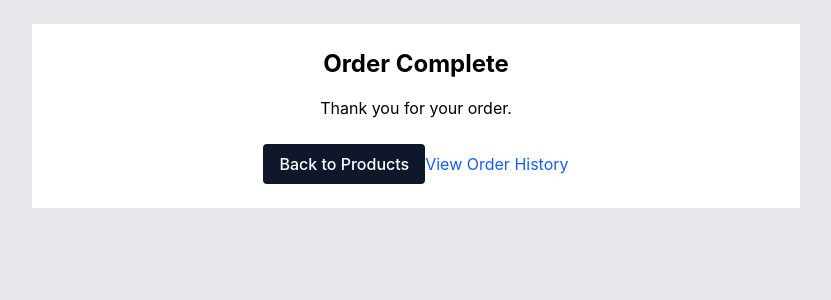
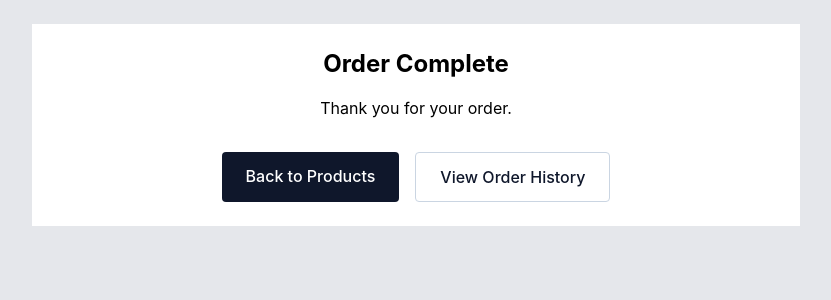
Before and after one commit to mae134/ec-cart-app, a React (Vite) app: page /order-complete in a window 1280 px wide. Shown: the top 300 px of the page, without its empty margins (224-1055 px from the left). Built offline with nearby package versions, Linux system fonts and the light colour scheme; no server answers.

Commit message:
Style: improve order complete page button layout
- Align action buttons horizontally
- Improve button spacing and styling

```diff
--- a/src/pages/OrderCompletePage.tsx
+++ b/src/pages/OrderCompletePage.tsx
@@ -8,15 +8,21 @@ function OrderCompletePage() {
 
         <p className="mt-4">Thank you for your order.</p>
 
-        <Link to="/" className="mt-6 inline-block rounded bg-slate-900 px-4 py-2 font-medium text-white">
+        <div className="mt-8 flex justify-center gap-4">
+          <Link
+            to="/"
+            className="rounded bg-slate-900 px-6 py-3 font-medium text-white hover:bg-slate-800"
+          >
             Back to Products
           </Link>
+
           <Link
             to="/orders"
-          className="mt-4 inline-block text-blue-600 hover:underline"
+            className="rounded border border-slate-300 bg-white px-6 py-3 font-medium text-slate-900 hover:bg-slate-100"
           >
             View Order History
           </Link>
+        </div>
       </div>
     </div>
   )
```
Lines whose indentation alone changed are shown as unchanged.
